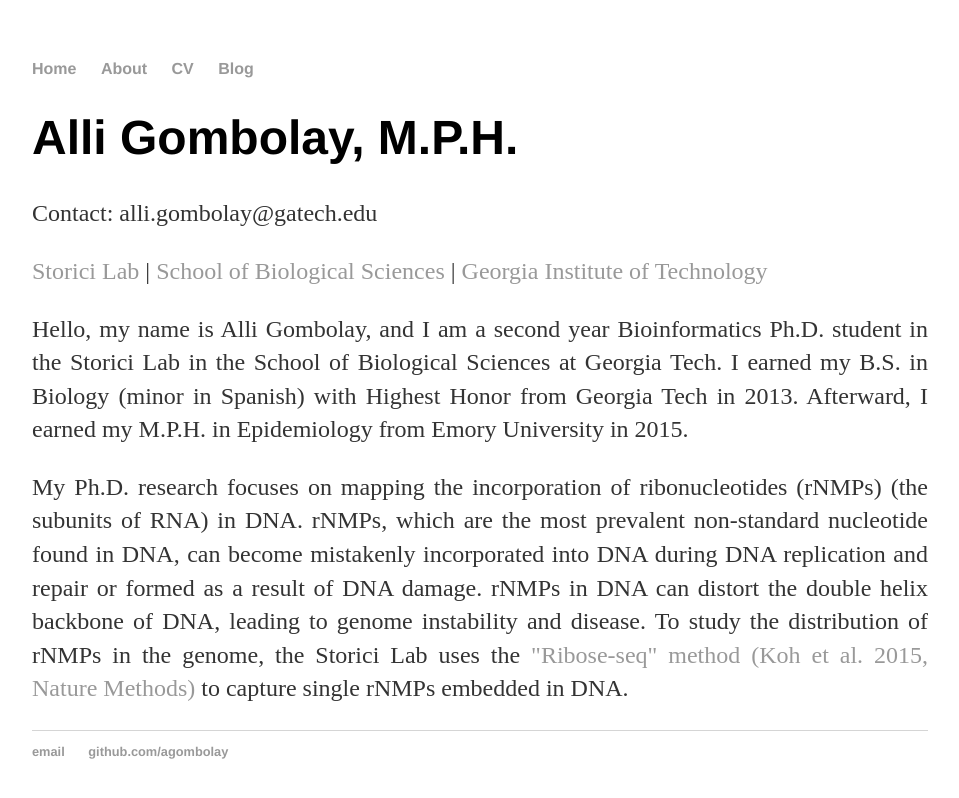
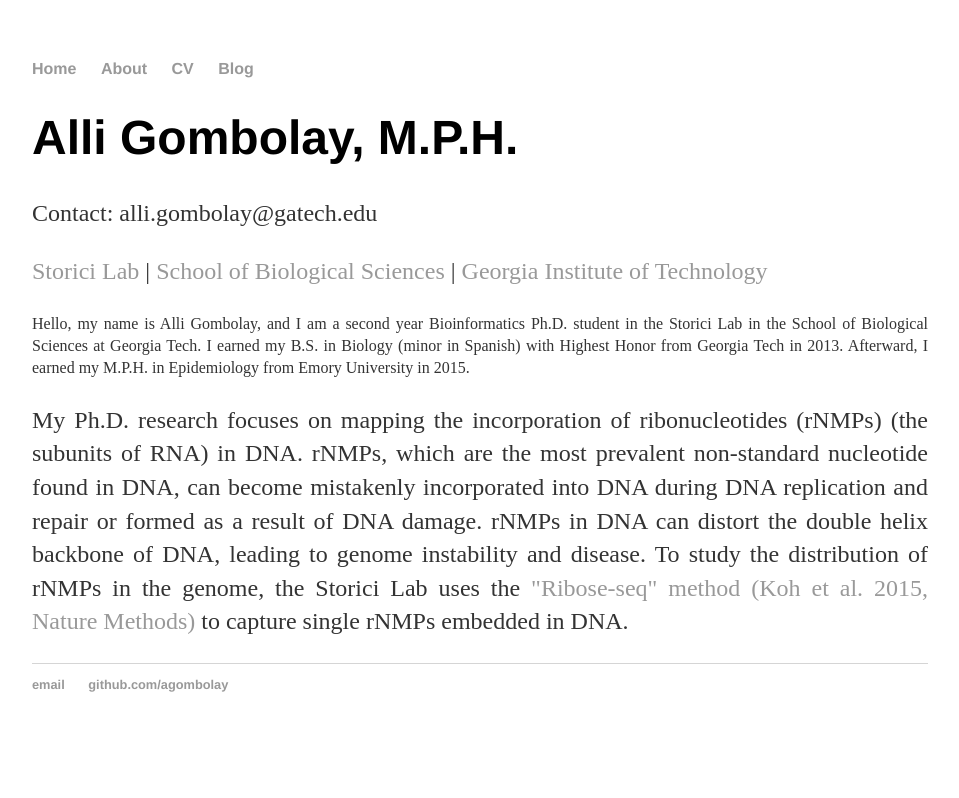
Before and after one commit to agombolay/agombolay.github.io, a Jekyll site: the page built from index.html, in a window 1280 px wide. Shown: the top 798 px of the page, without its empty margins (160-1119 px from the left). Built offline with Jekyll 4.4.1, drawn with Linux system fonts in a browser that asks for light colours.

Commit message:
Update index.html

```diff
--- a/index.html
+++ b/index.html
@@ -6,6 +6,6 @@
 	<h1>Alli Gombolay, M.P.H.</h1>
 	<p>Contact: alli.gombolay@gatech.edu</p>
 	<p><a href="http://www.storicilab.gatech.edu/">Storici Lab</a> | <a href="http://www.biology.gatech.edu/">School of Biological Sciences</a> | <a href="http://www.gatech.edu/">Georgia Institute of Technology</a></p>
-	<p style="font-size:16px"</p><p align="justify">Hello, my name is Alli Gombolay, and I am a second year Bioinformatics Ph.D. student in the Storici Lab in the School of Biological Sciences at Georgia Tech.  I earned my B.S. in Biology (minor in Spanish) with Highest Honor from Georgia Tech in 2013.  Afterward, I earned my M.P.H. in Epidemiology from Emory University in 2015.</p>
+	<p style="font-size:16px"<p align="justify">Hello, my name is Alli Gombolay, and I am a second year Bioinformatics Ph.D. student in the Storici Lab in the School of Biological Sciences at Georgia Tech.  I earned my B.S. in Biology (minor in Spanish) with Highest Honor from Georgia Tech in 2013.  Afterward, I earned my M.P.H. in Epidemiology from Emory University in 2015.</p>
 	<p align="justify">My Ph.D. research focuses on mapping the incorporation of ribonucleotides (rNMPs) (the subunits of RNA) in DNA.  rNMPs, which are the most prevalent non-standard nucleotide found in DNA, can become mistakenly incorporated into DNA during DNA replication and repair or formed as a result of DNA damage.  rNMPs in DNA can distort the double helix backbone of DNA, leading to genome instability and disease.  To study the distribution of rNMPs in the genome, the Storici Lab uses the <a href="http://www.ncbi.nlm.nih.gov/pubmed/25622106">"Ribose-seq" method (Koh et al. 2015, Nature Methods)</a> to capture single rNMPs embedded in DNA.</p>
 </div><!-- /.blurb -->
```
